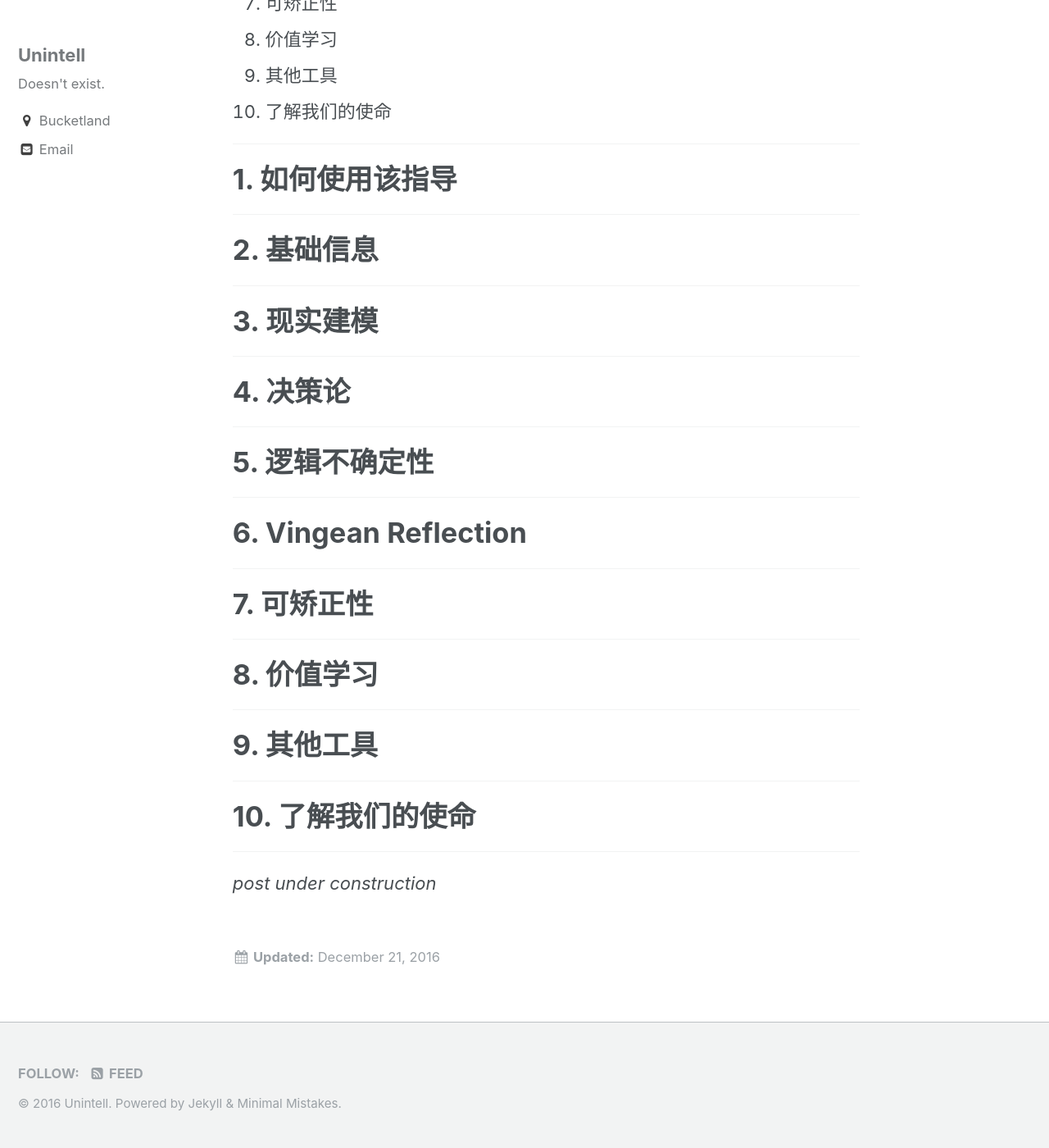
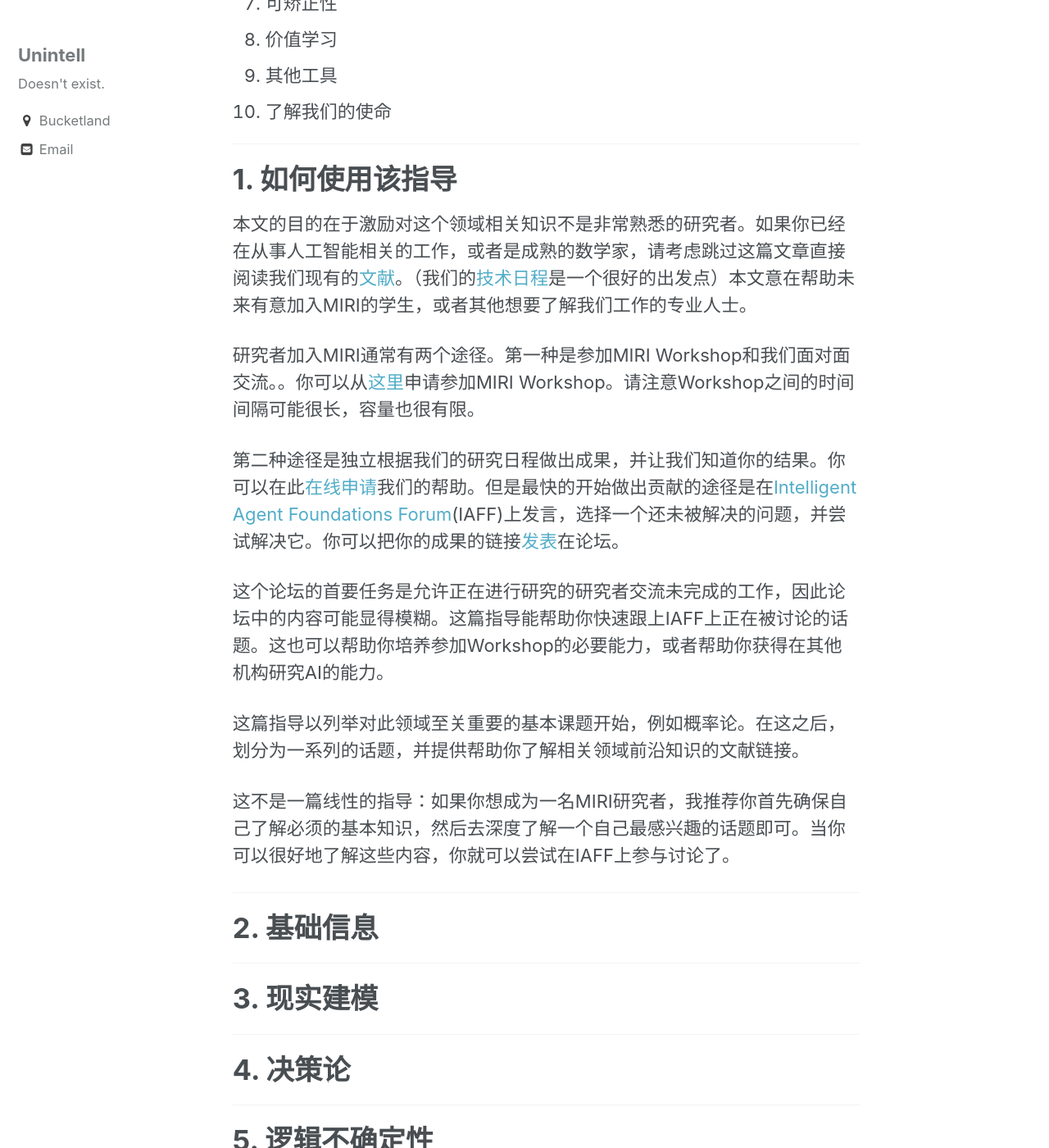
Before and after one commit to unintell/unintell.github.io, a Jekyll site: the page built from _posts/2016-12-21-MIRI-Research-Guide.md, in a window 1280 px wide and 1400 px high, scrolled down 1458 px. Shown: the whole window at 82% size. Built offline with Jekyll 4.4.1, drawn with Linux system fonts in a browser that asks for light colours.

Commit message:
p1 part1

```diff
--- a/_posts/2016-12-21-MIRI-Research-Guide.md
+++ b/_posts/2016-12-21-MIRI-Research-Guide.md
@@ -30,7 +30,17 @@ MIRI目前的研究项目着眼于了解如何在[原则](https://intelligence.o
 
 # 1. 如何使用该指导 #
 
+本文的目的在于激励对这个领域相关知识不是非常熟悉的研究者。如果你已经在从事人工智能相关的工作，或者是成熟的数学家，请考虑跳过这篇文章直接阅读我们现有的[文献](https://intelligence.org/all-publications/)。（我们的[技术日程](http://intelligence.org/technical-agenda/)是一个很好的出发点）本文意在帮助未来有意加入MIRI的学生，或者其他想要了解我们工作的专业人士。
 
+研究者加入MIRI通常有两个途径。第一种是参加MIRI Workshop和我们面对面交流。。你可以从[这里](https://machineintelligence.typeform.com/to/fot777)申请参加MIRI Workshop。请注意Workshop之间的时间间隔可能很长，容量也很有限。
+
+第二种途径是独立根据我们的研究日程做出成果，并让我们知道你的结果。你可以在此[在线申请](https://machineintelligence.typeform.com/to/fot777)我们的帮助。但是最快的开始做出贡献的途径是在[Intelligent Agent Foundations Forum](http://agentfoundations.org/)(IAFF)上发言，选择一个还未被解决的问题，并尝试解决它。你可以把你的成果的链接[发表](http://agentfoundations.org/links)在论坛。
+
+这个论坛的首要任务是允许正在进行研究的研究者交流未完成的工作，因此论坛中的内容可能显得模糊。这篇指导能帮助你快速跟上IAFF上正在被讨论的话题。这也可以帮助你培养参加Workshop的必要能力，或者帮助你获得在其他机构研究AI的能力。
+
+这篇指导以列举对此领域至关重要的基本课题开始，例如概率论。在这之后，划分为一系列的话题，并提供帮助你了解相关领域前沿知识的文献链接。
+
+这不是一篇线性的指导：如果你想成为一名MIRI研究者，我推荐你首先确保自己了解必须的基本知识，然后去深度了解一个自己最感兴趣的话题即可。当你可以很好地了解这些内容，你就可以尝试在IAFF上参与讨论了。
 
 ---
 
```
Also changed, not shown: other parts of _posts/2016-12-21-MIRI-Research-Guide.md (+1 -1 lines).
